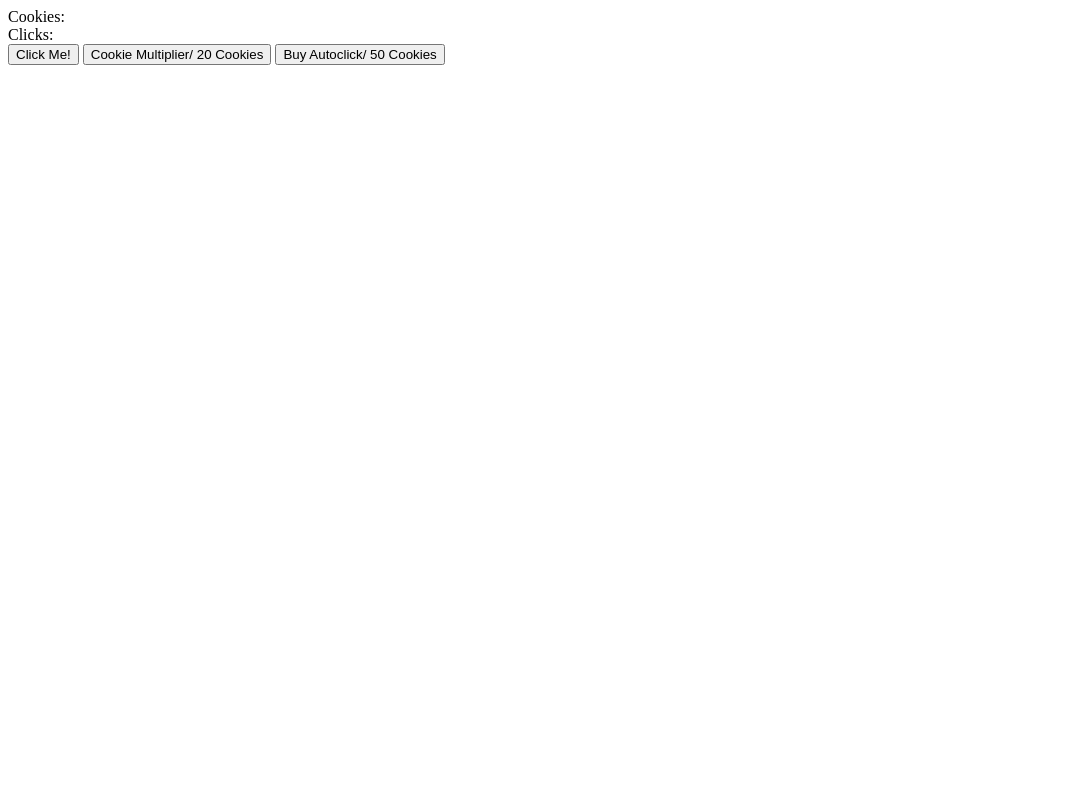
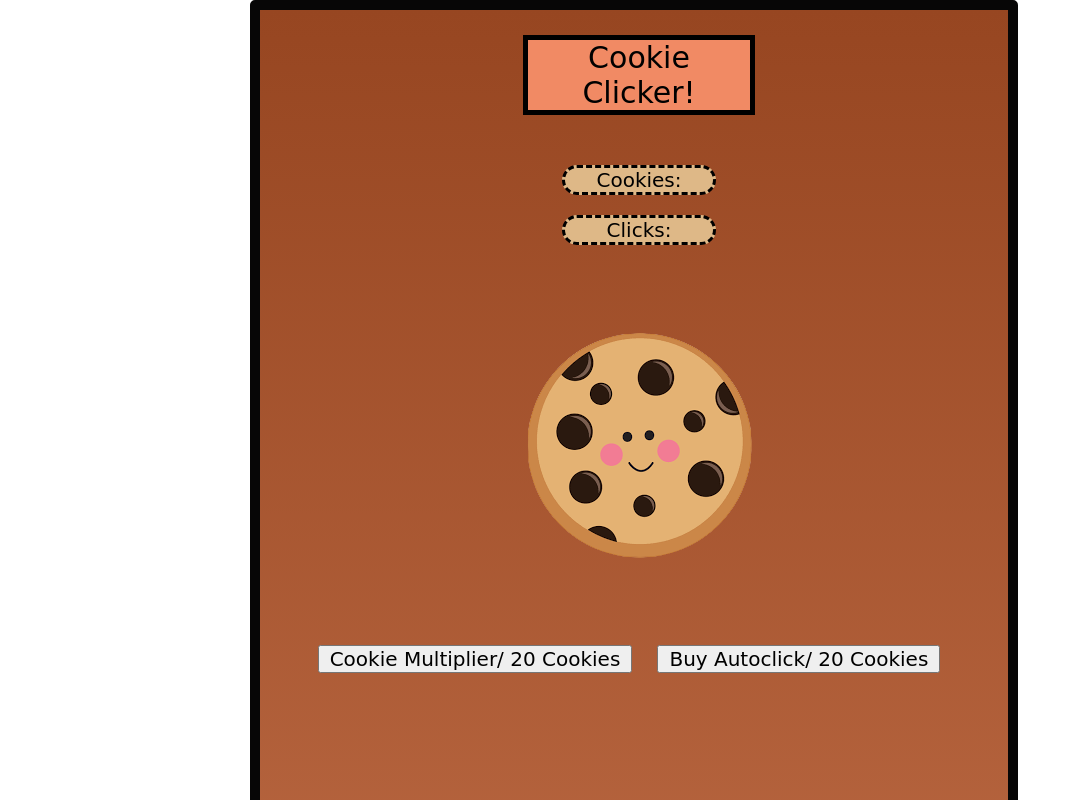
Before and after one commit to AaronDenHond/cookie-clicker, a plain HTML site: page index.html in a window 1280 px wide. Shown: the top 800 px of the page, without its empty margins (0-1073 px from the left). Drawn offline with Linux system fonts and the light colour scheme; a web font is replaced by a local one.

Commit message:
first version CSS, README update

```diff
--- a/index.html
+++ b/index.html
@@ -1,22 +1,47 @@
 <!DOCTYPE html>
 <html lang="en">
+
 <head>
     <meta charset="UTF-8">
     <meta http-equiv="X-UA-Compatible" content="IE=edge">
     <meta name="viewport" content="width=device-width, initial-scale=1.0">
     <title>Document</title>
+    <link rel="stylesheet" href="style.css">
+    <link rel="preconnect" href="https://fonts.gstatic.com">
+<link href="https://fonts.googleapis.com/css2?family=Rancho&display=swap" rel="stylesheet">
 
 </head>
+
 <body>
-<div>
+    <div class="container">
+
+        <div class="counterTitle">
+          Cookie Clicker!
+        </div>
+        <div class="cookiesCounter">
             <label id="cookies"> Cookies:</label>
         </div>
+
+        <div class="clicksCounter">
             <label id="counter"> Clicks: </label>
-<div></div>
- <button id="run">Click Me!</button>
+        </div>
+        <div class="image">
+            <img src="img/cookie-removebg-preview.png" id="run"></img>
+        </div>
+        <div class="upgrades">
             <button id="multiplier">Cookie Multiplier/ 20 Cookies</button>
- <button id="auto-click">Buy Autoclick/ 50 Cookies</button>
+            <button id="auto-click">Buy Autoclick/ 20 Cookies</button>
         </div>
+
+
+
+
+    </div>
+
+
+
+
     <script src="script.js"></script>
 </body>
+
 </html>
--- a/script.js
+++ b/script.js
@@ -26,7 +26,7 @@ let cost = 20
 const modifier = 1.5;
 
 //initial auto click upgrade cost, uses same modifier for now
-let autoCost = 50;
+let autoCost = 20;
 
 // EventListeners on buttons to get the functionalities we want on click
 
--- a/style.css
+++ b/style.css
@@ -0,0 +1,95 @@
+* {
+    /* sterretje betekent alles*/
+    padding: 0;
+    margin: 0;
+    font-family: 'Rancho', cursive;
+
+}
+
+
+body {
+
+   height: 100%;
+   overflow: hidden;
+}
+
+
+
+.container {
+    background-image: linear-gradient(#974621, #bb6943);
+    float: left;  /* optional? */
+    box-sizing: border-box;
+    height: 100%;
+    width: 60%;
+    display: inline-block; /* optional? */
+    padding-top: 25px;
+    padding-bottom: 350px;
+    padding-left: 10px;
+    text-align: center;
+    border: solid 10px #070606;
+    border-radius: 5px;
+    margin-left: 250px;
+
+}
+
+.image {
+    display: flex;
+    justify-content: center;
+    align-items: center;
+    height: 400px;
+}
+
+.image:hover {}
+
+
+
+#multiplier {
+
+    margin-right: 20px;
+    padding-right: 10px;
+    padding-left: 10px;
+    font-size: 20px;
+}
+
+#auto-click {
+
+    margin-right: 20px;
+    padding-right: 10px;
+    padding-left: 10px;
+    font-size: 20px;
+}
+
+.cookiesCounter {
+
+    border: dashed 3px black;
+    border-radius: 1em;
+    margin-bottom: 20px;
+   width: 20%;
+   margin-left: auto;
+   margin-right: auto;
+   background-color: burlywood;
+   margin-top: 50px;
+   font-size: 20px;
+}
+
+
+.clicksCounter {
+
+    border: dashed 3px black;
+    border-radius: 1em;
+    font-size: 20px;
+
+   width: 20%;
+   margin-left: auto;
+   margin-right: auto;
+   background-color: burlywood;
+}
+
+.counterTitle {
+    border: solid 5px black;
+    width: 30%;
+    margin-left: auto;
+    margin-right: auto;
+    background-color: rgb(241, 138, 100);
+    font-size: 30px;
+}
```
Also changed, not shown: img/cookie-removebg-preview.png (added), img/cookie.png (added), img/cookieTest.jpg (added), img/cuteCookie.jpg (added), 1 other file. Lines whose indentation alone changed are shown as unchanged.
